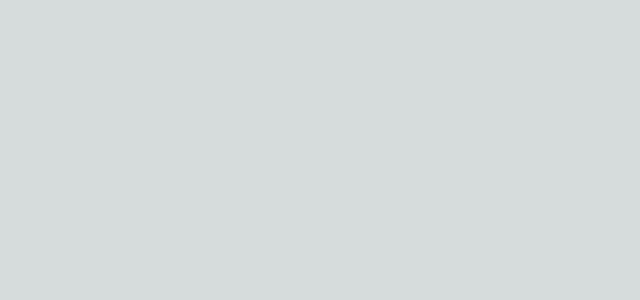
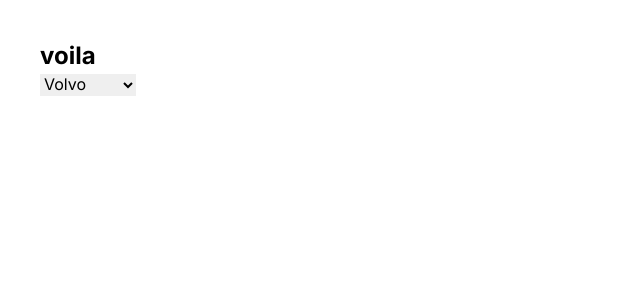
Before and after one commit to Hctor11/math-functions-test, a Next.js app: page / in a window 1280 px wide. Shown: the top 300 px of the page, without its empty margins (0-640 px from the left). Built offline with nearby package versions, Linux system fonts and the light colour scheme.

Commit message:
[add] add dimensions type

```diff
--- /dev/null
+++ b/src/Components/Dimensions.tsx
@@ -0,0 +1,16 @@
+import React from "react";
+
+const Dimensions = () => {
+  return (
+    <>
+      <select name="cars" id="cars">
+        <option value="volvo">Volvo</option>
+        <option value="saab">Saab</option>
+        <option value="mercedes">Mercedes</option>
+        <option value="audi">Audi</option>
+      </select>
+    </>
+  );
+};
+
+export default Dimensions;
--- /dev/null
+++ b/src/Components/InputCard.tsx
@@ -0,0 +1,12 @@
+import Dimensions from "./Dimensions"
+
+const InputCard = () => {
+  return (
+    <div>
+        <Dimensions />
+
+    </div>
+  )
+}
+
+export default InputCard
--- a/src/app/globals.css
+++ b/src/app/globals.css
@@ -2,29 +2,6 @@
 @tailwind components;
 @tailwind utilities;
 
-:root {
-  --foreground-rgb: 0, 0, 0;
-  --background-start-rgb: 214, 219, 220;
-  --background-end-rgb: 255, 255, 255;
-}
-
-@media (prefers-color-scheme: dark) {
-  :root {
-    --foreground-rgb: 255, 255, 255;
-    --background-start-rgb: 0, 0, 0;
-    --background-end-rgb: 0, 0, 0;
-  }
-}
-
-body {
-  color: rgb(var(--foreground-rgb));
-  background: linear-gradient(
-      to bottom,
-      transparent,
-      rgb(var(--background-end-rgb))
-    )
-    rgb(var(--background-start-rgb));
-}
 
 @layer utilities {
   .text-balance {
--- a/src/app/page.tsx
+++ b/src/app/page.tsx
@@ -1,8 +1,12 @@
-import Image from "next/image";
+import InputCard from "@/Components/InputCard";
 
 export default function Home() {
   return (
-    <main className="">
+    <main className="m-10">
+      <h1 className="text-2xl font-bold">
+        voila
+      </h1>
+      <InputCard/>
     </main>
   );
 }
--- /dev/null
+++ b/src/util/Dimensions.ts
@@ -0,0 +1,19 @@
+
+export interface Dimensions {
+    rows: number;
+    columns: number;
+    text: string;
+}
+
+export const DIMENSIONS:Dimensions[] = [
+  {
+    rows: 3,
+    columns: 3,
+    text: "3x3"
+  },
+  {
+    rows: 2,
+    columns: 2,
+    text: "2x2"
+  }
+]
--- a/src/util/Matrix.ts
+++ b/src/util/Matrix.ts
@@ -6,9 +6,9 @@
 a matrix of 3x2 dimensions would be [[1,0],[0,1],[1,0]]
 and a matrix of 2x3 would be [[1,1,1],[0,0,0]]
 */
+import type { Dimensions } from "./Dimensions";
 
 export interface Matrix{
-    rows: number;
-    columns: number;
+    dimensions: Dimensions;
     data: number[][];
 }
```
Also changed, not shown: src/util/MatrixSum.ts (+6 -1 lines).
